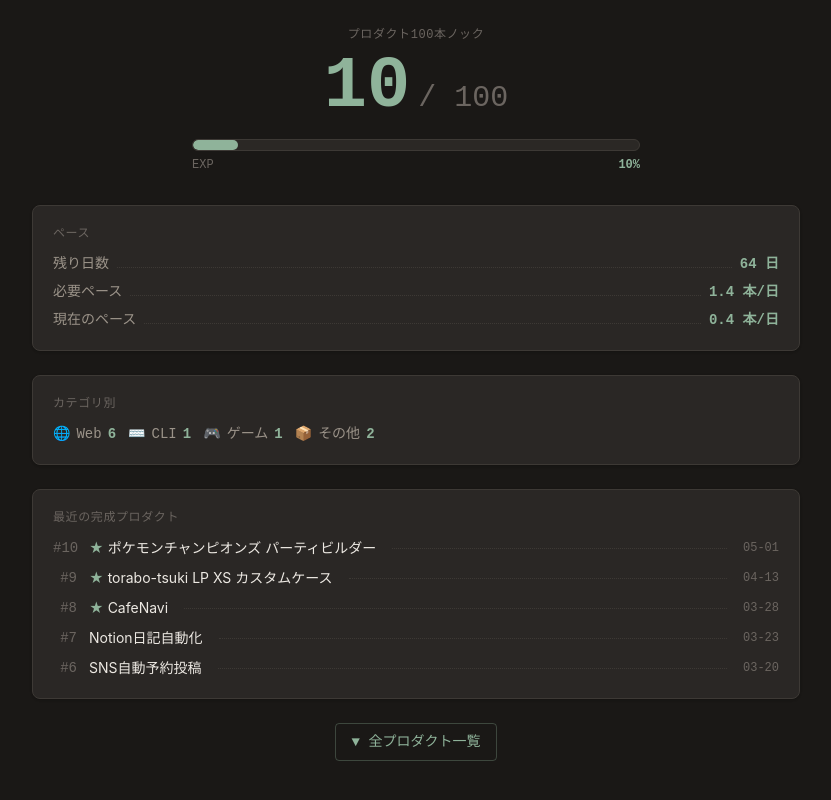
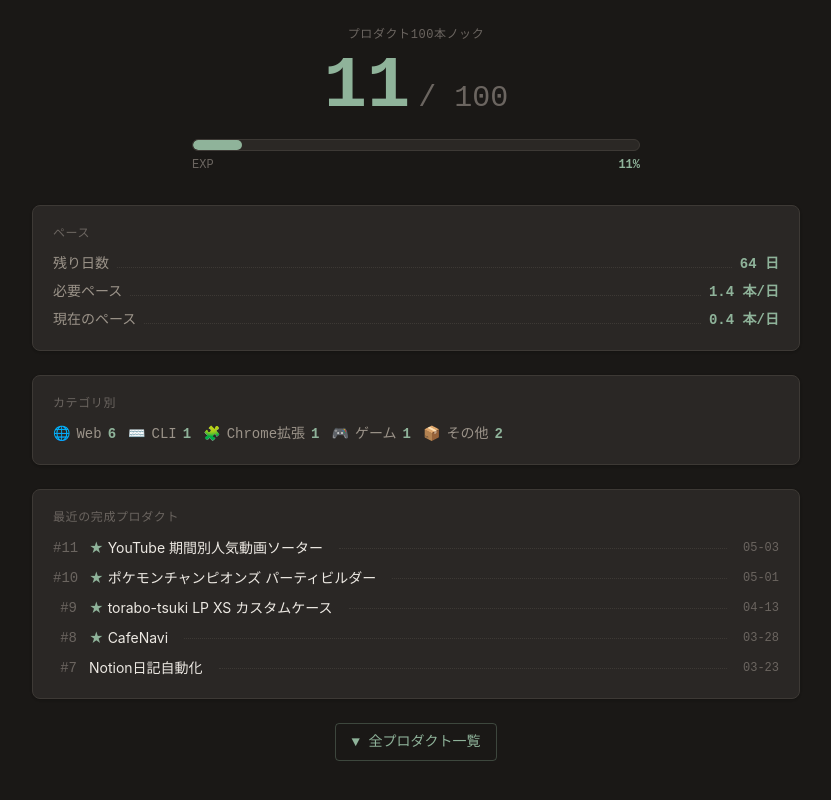
Before and after one commit to Ryo722/portfolio, a React (Vite) app: page / in a window 1280 px wide. Shown: the part 778-1578 px from the top of the page, without its empty margins (224-1055 px from the left). Built offline with nearby package versions, Linux system fonts and the light colour scheme.

Commit message:
content: 100本ノックにyoutube-period-sorterを追加 (#11)
Chrome Web Store 公開済みのYouTube拡張機能を100本ノック一覧に登録。
カテゴリは chrome-ext。

```diff
--- a/src/data/hundred-knock.ts
+++ b/src/data/hundred-knock.ts
@@ -105,5 +105,15 @@
       portfolioSlug: 'pokemon-champions-builder',
       techStack: ['TypeScript', 'Node.js', '@smogon/calc', 'Vitest'],
     },
+    {
+      id: 11,
+      name: 'YouTube 期間別人気動画ソーター',
+      category: 'chrome-ext',
+      date: '2026-05-03',
+      description: 'YouTubeチャンネル動画を「期間×人気順」で絞り込めるChrome拡張（Web Store公開済）',
+      url: 'https://chromewebstore.google.com/detail/youtube-%E6%9C%9F%E9%96%93%E5%88%A5%E4%BA%BA%E6%B0%97%E5%8B%95%E7%94%BB%E3%82%BD%E3%83%BC%E3%82%BF%E3%83%BC/gcoblkekjbplafeafmdgcghlcnenfdfp',
+      portfolioSlug: 'youtube-period-sorter',
+      techStack: ['JavaScript', 'Chrome Extension MV3', 'YouTube Data API v3'],
+    },
   ],
 }
```
